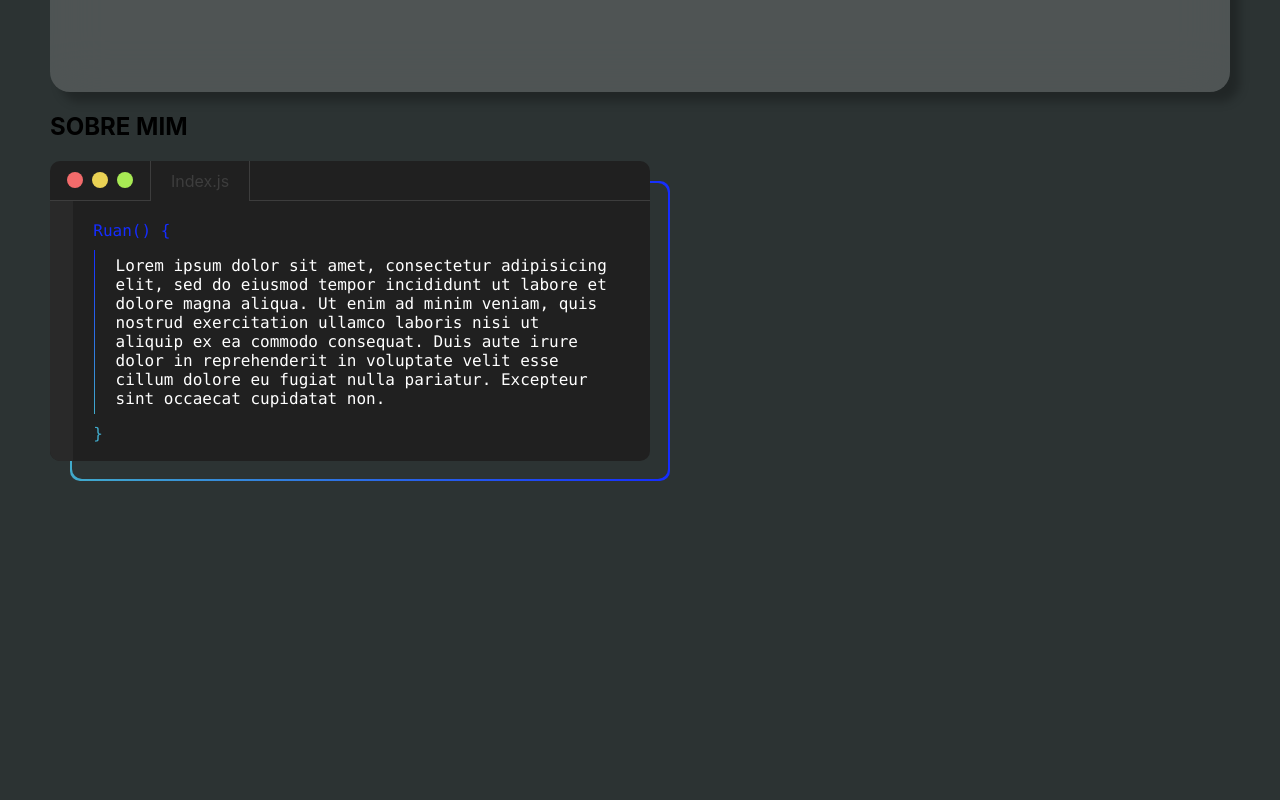
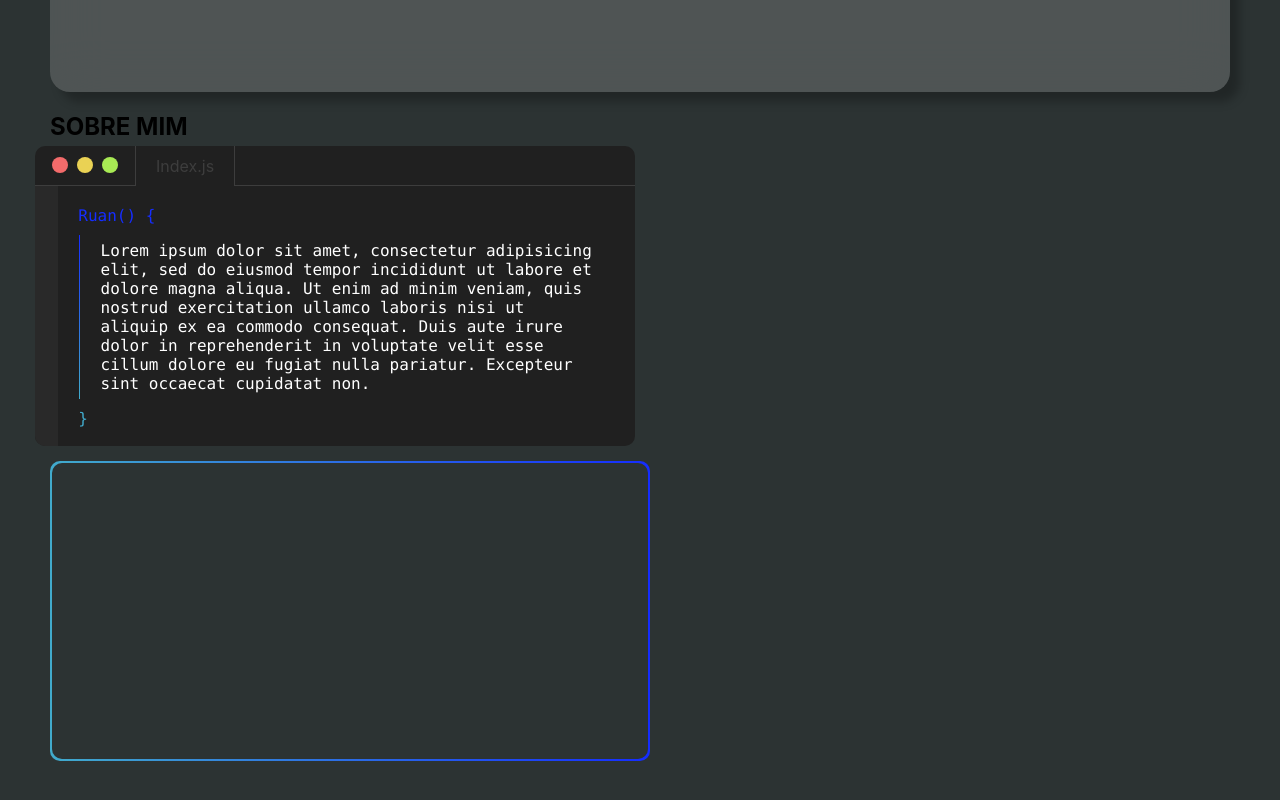
Before and after one commit to Ruan-Azeredo/portifolio, a React (Create React App) app: page / in a window 1280 px wide. Shown: the part 638-1438 px from the top of the page. Built offline with nearby package versions, Linux system fonts and the light colour scheme; a web font is replaced by a local one.

Commit message:
:bug: fix: reajusta border gradient

```diff
--- a/src/AboutMe.css
+++ b/src/AboutMe.css
@@ -16,6 +16,10 @@
     width: 600px;
     height: 300px;
     border-radius: 10px;
+    position: relative;
+    top: -15px;
+    left: -15px;
+
 }
 
 .navbar-screen{
@@ -126,8 +130,6 @@
     height: 300px;
     border-radius: 10px;
     position: relative;
-    top: -280px;
-    left: 20px;
     z-index: -10;
     display: grid;
     align-content: center;
@@ -139,6 +141,9 @@
     height: 296px;
     border-radius: 10px;
     background: var(--background);
+    display: grid;
+    align-content: center;
+    justify-content: center;
 }
 
 /* Curriculo Component */
--- /dev/null
+++ b/src/CurriculoComponent.jsx
@@ -0,0 +1,5 @@
+export default function CurriculoComponent() {
+    return (
+        <div className="black-card-curriculo"></div>
+    )
+}
```
